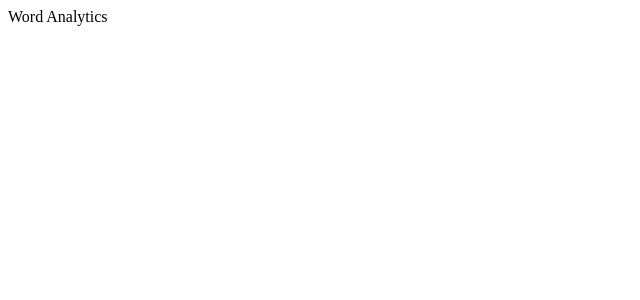
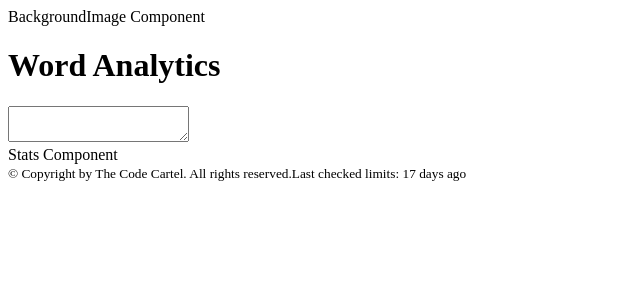
Before and after one commit to ecarlste/word-analytics, a React (Vite) app: page / in a window 1280 px wide. Shown: the top 300 px of the page, without its empty margins (0-640 px from the left). Built offline with nearby package versions, Linux system fonts and the light colour scheme.

Commit message:
created initial unstyled app component layout

```diff
--- a/src/App.tsx
+++ b/src/App.tsx
@@ -1,5 +1,15 @@
+import Container from "./components/Container";
+import Footer from "./components/Footer";
+import Header from "./components/Header";
+
 function App() {
-  return <>Word Analytics</>;
+  return (
+    <>
+      <Header />
+      <Container />
+      <Footer />
+    </>
+  );
 }
 
 export default App;
--- /dev/null
+++ b/src/components/BackgroundImage.tsx
@@ -0,0 +1,5 @@
+function BackgroundImage() {
+  return <>BackgroundImage Component</>;
+}
+
+export default BackgroundImage;
--- /dev/null
+++ b/src/components/Container.tsx
@@ -0,0 +1,13 @@
+import Stats from "./Stats";
+import Textarea from "./Textarea";
+
+function Container() {
+  return (
+    <main>
+      <Textarea />
+      <Stats />
+    </main>
+  );
+}
+
+export default Container;
--- /dev/null
+++ b/src/components/Footer.tsx
@@ -0,0 +1,10 @@
+function Footer() {
+  return (
+    <footer>
+      <small>&copy; Copyright by The Code Cartel. All rights reserved.</small>
+      <small>Last checked limits: 17 days ago</small>
+    </footer>
+  );
+}
+
+export default Footer;
--- /dev/null
+++ b/src/components/Header.tsx
@@ -0,0 +1,13 @@
+import BackgroundImage from "./BackgroundImage";
+import PageHeading from "./PageHeading";
+
+function Header() {
+  return (
+    <header>
+      <BackgroundImage />
+      <PageHeading />
+    </header>
+  );
+}
+
+export default Header;
--- /dev/null
+++ b/src/components/PageHeading.tsx
@@ -0,0 +1,5 @@
+function PageHeading() {
+  return <h1>Word Analytics</h1>;
+}
+
+export default PageHeading;
--- /dev/null
+++ b/src/components/Stats.tsx
@@ -0,0 +1,5 @@
+function Stats() {
+  return <section>Stats Component</section>;
+}
+
+export default Stats;
--- /dev/null
+++ b/src/components/Textarea.tsx
@@ -0,0 +1,5 @@
+function Textarea() {
+  return <textarea></textarea>;
+}
+
+export default Textarea;
```
